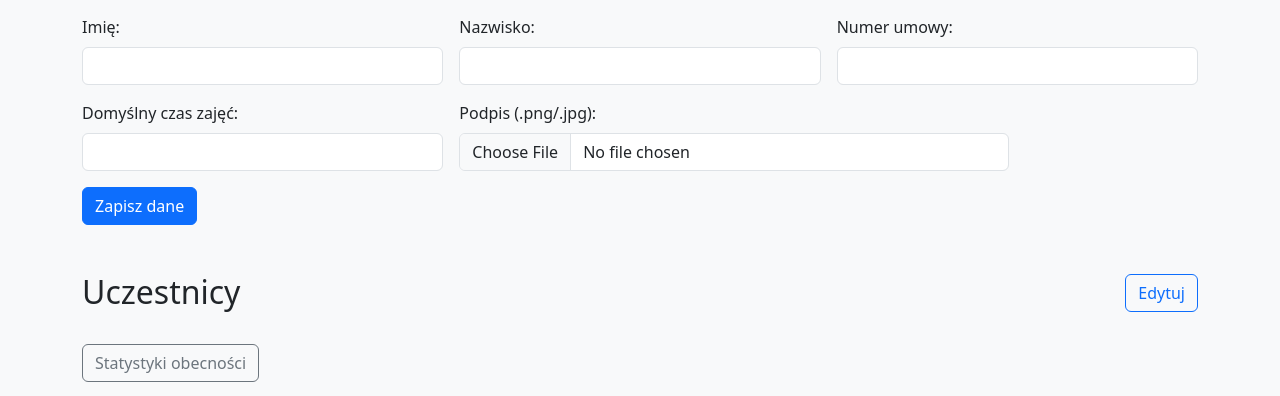
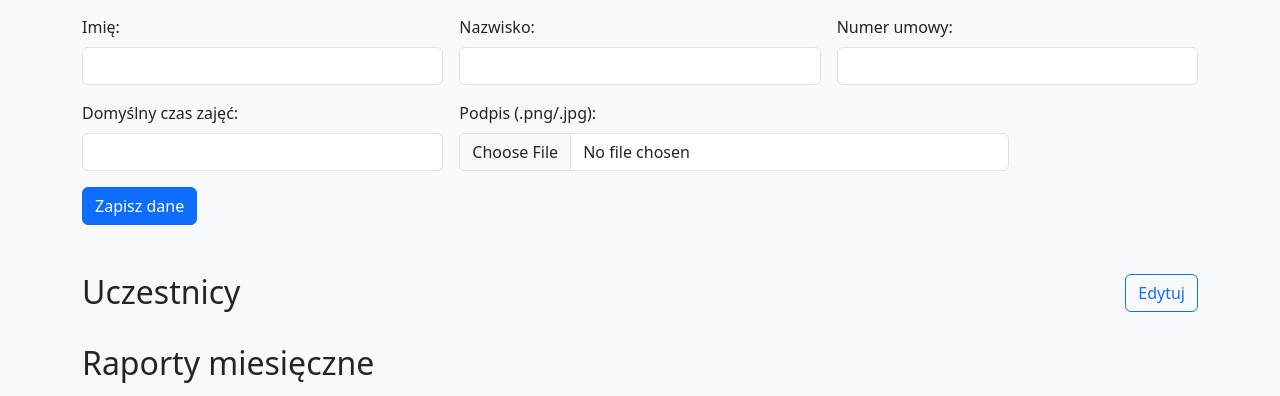
Before and after one commit to suchokrates1/lista-obecnosci, a Python web app: template templates/panel.html in a window 1280 px wide. Shown: the part 161-557 px from the top of the page. Run offline with Jinja, Linux system fonts and the light colour scheme; the template is opened without the code that fills it, so the values that code supplies are empty.

Commit message:
Remove attendance stats link from panel

```diff
--- a/templates/panel.html
+++ b/templates/panel.html
@@ -109,9 +109,6 @@
     </ul>
   {% endif %}
 
-  <p>
-    <a href="{{ url_for('routes.panel_statystyki') }}" class="btn btn-outline-secondary">Statystyki obecności</a>
-  </p>
 
   <h2 class="mb-4">Raporty miesięczne</h2>
   <table class="table table-striped table-hover mb-5">
```
